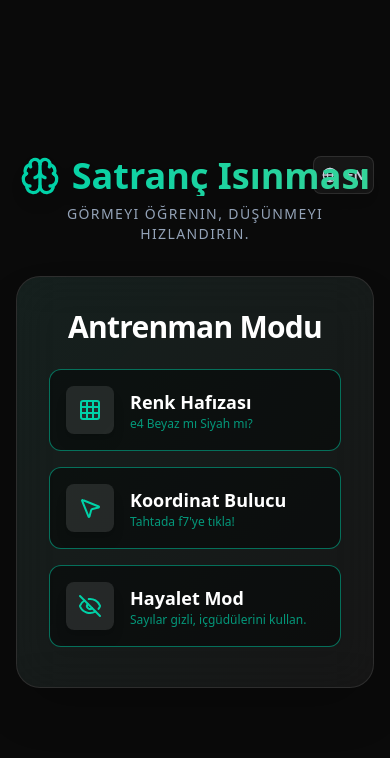
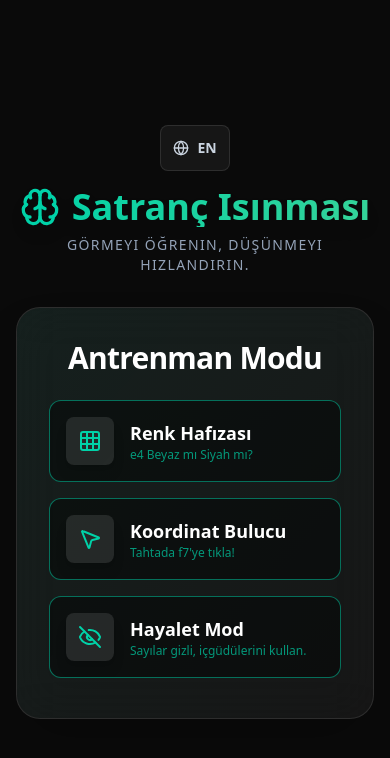
Before and after one commit to ibrahimsezer/chess-warmup, a React (Vite) app: page / in a window 390 px wide. Shown: the top 758 px of the page. Built offline with nearby package versions, Linux system fonts and the light colour scheme.

Commit message:
Fix mobile responsive settings

```diff
--- a/src/components/ChessWarmup.jsx
+++ b/src/components/ChessWarmup.jsx
@@ -149,7 +149,7 @@ export default function ChessVisionTrainer() {
             <div className="mb-8 text-center relative w-full max-w-4xl flex flex-col items-center">
                 <button
                     onClick={toggleLanguage}
-                    className="absolute right-0 top-0 p-2 bg-white/5 hover:bg-aqua hover:text-black rounded-lg border border-white/10 transition-all duration-300 flex items-center gap-2 text-sm font-bold text-slate-300 hover:border-aqua"
+                    className={`p-3 bg-white/5 hover:bg-aqua hover:text-black rounded-lg border border-white/10 transition-all duration-300 items-center gap-2 text-sm font-bold text-slate-300 hover:border-aqua mb-4 md:mb-0 md:absolute md:right-8 md:top-0 ${gameState !== 'menu' ? 'hidden md:flex' : 'flex'}`}
                 >
                     <Globe className="w-4 h-4" />
                     {lang === 'tr' ? 'EN' : 'TR'}
```
